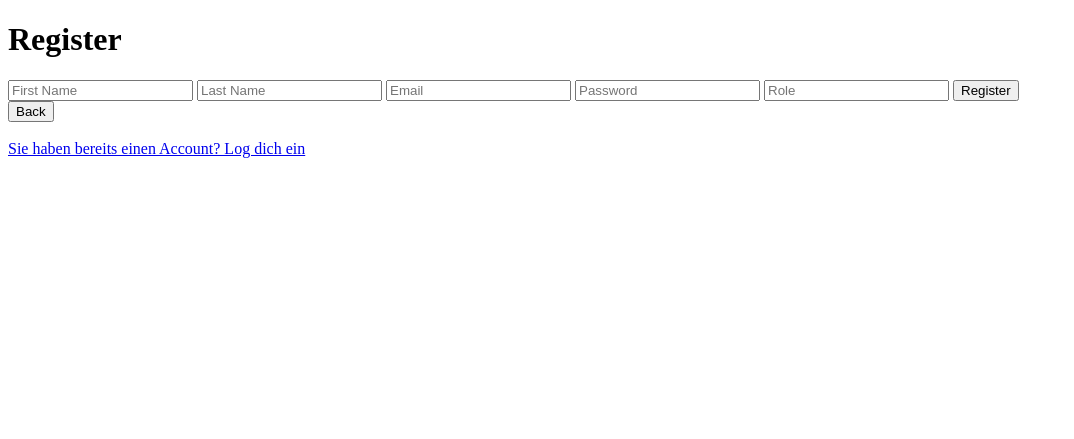
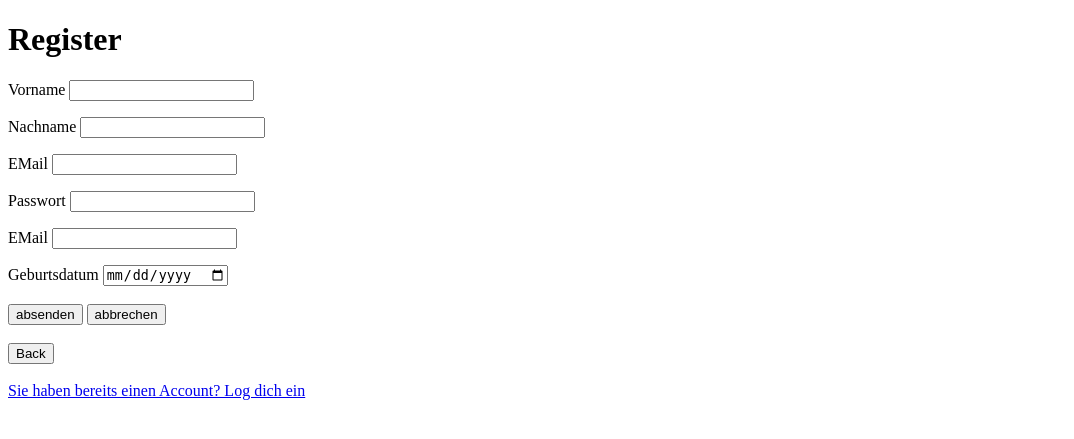
Before and after one commit to Moert52/DA_Subkultur, a Flask app: page /register in a window 1280 px wide. Shown: the top 439 px of the page, without its empty margins (0-1074 px from the left). Run offline with Flask 2, Linux system fonts and the light colour scheme.

Commit message:
login register loginform registerform programmiert

```diff
--- a/da_subkultur/static/templates/register.html
+++ b/da_subkultur/static/templates/register.html
@@ -11,16 +11,61 @@
 <body>
     <h1>Register</h1>
 
-    <form method = "POST" action="">
-        {{ form.hidden_tag() }}
-        {{ form.firstname }}
-        {{form.lastname }}
-        {{form.bithdate }}
-        {{form.email}}
-        {{form.password}}
-        {{form.role}}
-        {{form.submit}}
-    </form>
+     <p class="login">
+
+        <label asp-for="First Name">
+            Vorname
+        </label>
+        <input type="string" asp-for="First Name" />
+        <span asp-validation-for="First Name"></span>
+    </p>
+
+    <p class="login">
+
+        <label asp-for="Last Name">
+            Nachname
+        </label>
+        <input type="string" asp-for="Last Name" />
+        <span asp-validation-for="Last Name"></span>
+    </p>
+
+    <p class="login">
+        <label asp-for="EMail">
+            EMail
+        </label>
+        <input type="email" asp-for="EMail" />
+        <span asp-validation-for="EMail"></span>
+    </p>
+
+
+     <p class="login">
+
+        <label asp-for="Password">
+            Passwort
+        </label>
+        <input type="password" asp-for="Password" />
+        <span asp-validation-for="Password"></span>
+    </p>
+    <p class="login">
+        <label asp-for="EMail">
+            EMail
+        </label>
+        <input type="email" asp-for="EMail" />
+        <span asp-validation-for="EMail"></span>
+    </p>
+
+     <label asp-for="Birthdate">
+            Geburtsdatum
+        </label>
+        <input type="date" asp-for="Birthdate" />
+        <span asp-validation-for="Birthdate"></span> <br> </br>
+
+
+
+    <label>
+            <input type="submit" value="absenden" />
+            <input type="reset" value="abbrechen" /> <br> </br>
+        </label>
 
 <input type="button" value="Back" onClick="javascript:history.back()"> <br> </br>
  <a href="{{url_for('login')}}">Sie haben bereits einen Account? Log dich ein</a>
```
Also changed, not shown: da_subkultur/static/templates/login.html (+24 -6 lines).
